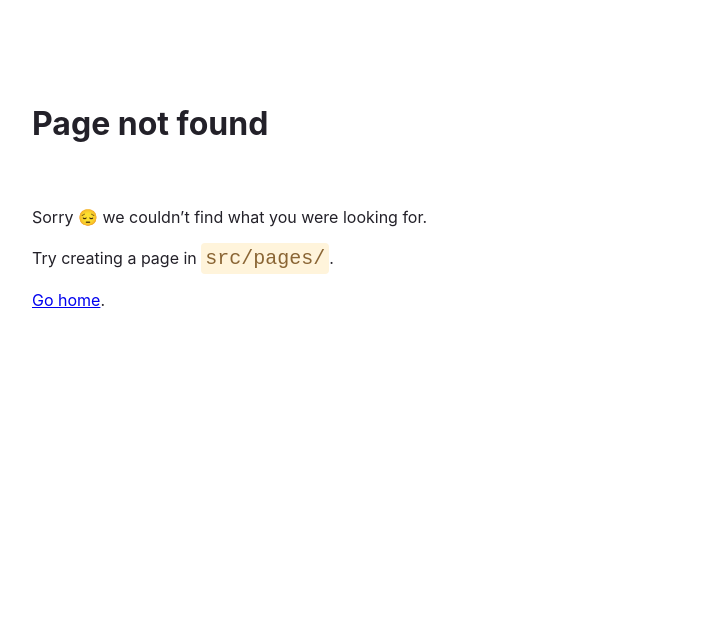
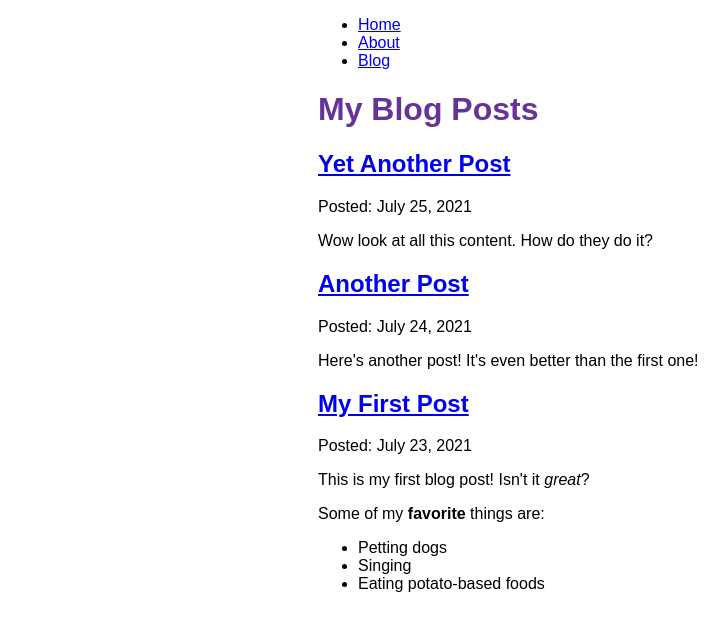
Before and after one commit to onkarkhedkar/my-first-gatsby-site, a Gatsby site: page /blog in a window 1280 px wide. Before the commit this address had no page. Shown: the whole page, without its empty margins (72-800 px from the left). Built offline with nearby package versions, Linux system fonts and the light colour scheme; Gatsby itself is replaced by a stand-in of ours.

Commit message:
MDX plugin added

```diff
--- /dev/null
+++ b/blog/blog1.mdx
@@ -0,0 +1,12 @@
+---
+title: "My First Post"
+date: "2021-07-23"
+---
+
+This is my first blog post! Isn't it *great*?
+
+Some of my **favorite** things are:
+
+* Petting dogs
+* Singing
+* Eating potato-based foods
--- /dev/null
+++ b/blog/blog2.mdx
@@ -0,0 +1,6 @@
+---
+title: "Another Post"
+date: "2021-07-24"
+---
+
+Here's another post! It's even better than the first one!
--- /dev/null
+++ b/blog/blog3.mdx
@@ -0,0 +1,6 @@
+---
+title: "Yet Another Post"
+date: "2021-07-25"
+---
+
+Wow look at all this content. How do they do it?
--- a/gatsby-config.js
+++ b/gatsby-config.js
@@ -3,5 +3,17 @@
     title: `Hello Gatsby`,
     siteUrl: `https://www.yourdomain.tld`,
   },
-  plugins: ['gatsby-plugin-sass', 'gatsby-plugin-image', 'gatsby-plugin-sharp'],
+  plugins: [
+    'gatsby-plugin-sass',
+    // 'gatsby-plugin-image',
+    // 'gatsby-plugin-sharp',
+    'gatsby-plugin-mdx',
+    {
+      resolve: 'gatsby-source-filesystem',
+      options: {
+        name: `blog`,
+        path: `${__dirname}/blog`,
+      },
+    },
+  ],
 };
--- a/package.json
+++ b/package.json
@@ -15,9 +15,12 @@
     "clean": "gatsby clean"
   },
   "dependencies": {
+    "@mdx-js/mdx": "^1.6.22",
+    "@mdx-js/react": "^1.6.22",
     "draft-js": "^0.11.7",
     "gatsby": "^4.6.0",
     "gatsby-plugin-image": "^2.6.0",
+    "gatsby-plugin-mdx": "^3.6.0",
     "gatsby-plugin-sass": "^5.6.0",
     "gatsby-plugin-sharp": "^4.6.0",
     "gatsby-source-filesystem": "^4.6.0",
--- a/src/layouts/main.layout.jsx
+++ b/src/layouts/main.layout.jsx
@@ -1,10 +1,19 @@
 import * as React from 'react';
-import { Link } from 'gatsby';
+import { Link, useStaticQuery, graphql } from 'gatsby';
 // @ts-ignore
 import { container, heading, navLinks, navLinkItem, navLinkText } from './layout.module.scss';
 
 // eslint-disable-next-line react/prop-types
 const Layout = ({ pageTitle, children }) => {
+  const data = useStaticQuery(graphql`
+    query {
+      site {
+        siteMetadata {
+          title
+        }
+      }
+    }
+  `);
   return (
     <div className={container}>
       <title>{pageTitle}</title>
@@ -20,10 +29,15 @@
               About
             </Link>
           </li>
+          <li className={navLinkItem}>
+            <Link to="/blog" className={navLinkText}>
+              Blog
+            </Link>
+          </li>
         </ul>
       </nav>
       <main>
-        <h1 className={heading}>{pageTitle}</h1>
+        <h1 className={heading}>{pageTitle || data?.site?.siteMetadata?.title}</h1>
         {children}
       </main>
     </div>
--- /dev/null
+++ b/src/pages/blog/index.jsx
@@ -0,0 +1,38 @@
+/* eslint-disable react/prop-types */
+import * as React from 'react';
+import Layout from '../../layouts/main.layout';
+import { graphql, Link } from 'gatsby';
+import { MDXRenderer } from 'gatsby-plugin-mdx';
+
+const BlogPage = ({ data }) => {
+  return (
+    <Layout pageTitle="My Blog Posts">
+      {data.allMdx.nodes.map(node => (
+        <article key={node.id}>
+          <h2>
+            <Link to={`/blog/${node.slug}`}>{node.frontmatter.title}</Link>
+          </h2>
+          <p>Posted: {node.frontmatter.date}</p>
+          <MDXRenderer>{node.body}</MDXRenderer>
+        </article>
+      ))}
+    </Layout>
+  );
+};
+
+export const query = graphql`
+  query {
+    allMdx(sort: { fields: frontmatter___date, order: DESC }) {
+      nodes {
+        frontmatter {
+          title
+          date(formatString: "MMMM DD, YYYY")
+        }
+        id
+        body
+        slug
+      }
+    }
+  }
+`;
+export default BlogPage;
```
Also changed, not shown: src/pages/blog/{mdx.slug}.jsx (added, +28 -0 lines), .eslintrc.json, 1 other file.
